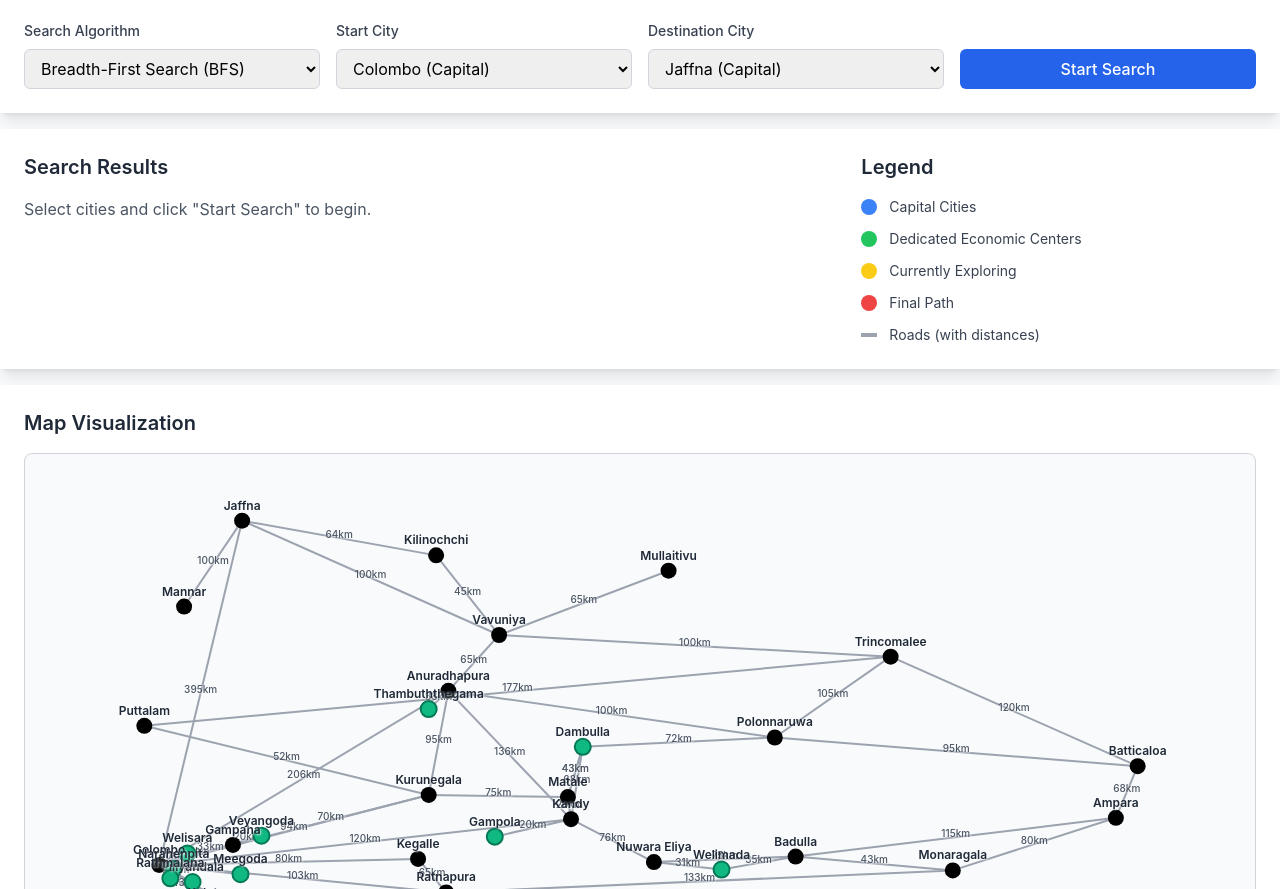
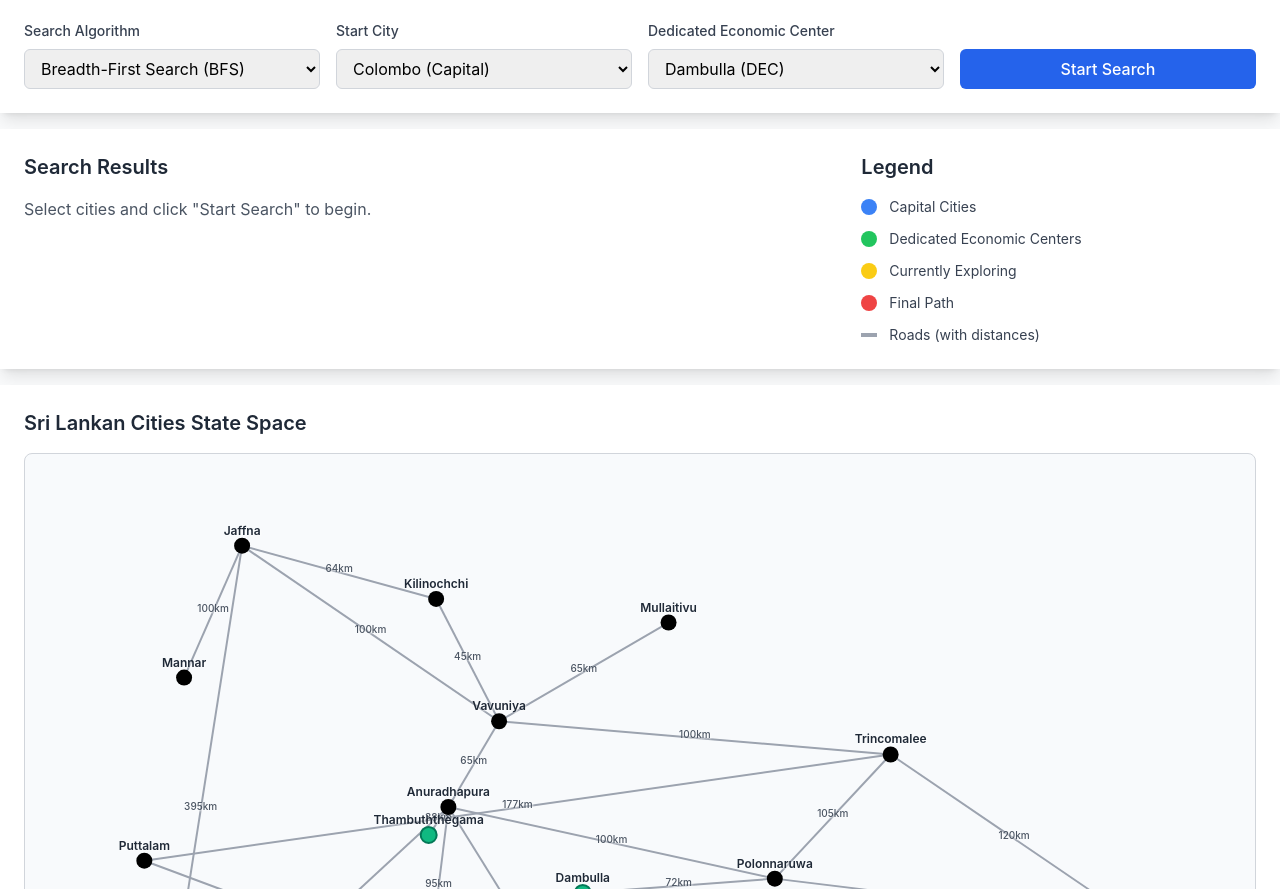
Before and after one commit to herathhmdd/SearchAlgorithmsV2, a plain HTML site: page index.html in a window 1280 px wide. Shown: the part 63-952 px from the top of the page. Drawn offline with nearby package versions, Linux system fonts and the light colour scheme.

Commit message:
Update city selection options to filter by type; change destination city default to a Dedicated Economic Center

```diff
--- a/index.html
+++ b/index.html
@@ -51,7 +51,7 @@
                 <!-- Destination City -->
                 <div>
                     <label for="destCity" class="block text-sm font-medium text-gray-700 mb-2">
-                        Destination City
+                        Dedicated Economic Center
                     </label>
                     <select id="destCity" class="w-full px-3 py-2 border border-gray-300 rounded-md focus:outline-none focus:ring-2 focus:ring-blue-500">
                         <!-- Options will be populated by JavaScript -->
@@ -130,8 +130,8 @@
     <!-- Graph Visualization -->
     <div class="bg-white shadow-lg mt-4 p-6">
         <div class="max-w-7xl mx-auto">
-            <h2 class="text-xl font-semibold text-gray-800 mb-4">Map Visualization</h2>
-            <div id="graphContainer" class="w-full h-96 lg:h-[600px] border border-gray-300 rounded-lg overflow-hidden">
+            <h2 class="text-xl font-semibold text-gray-800 mb-4">Sri Lankan Cities State Space</h2>
+            <div id="graphContainer" class="w-full h-[500px] lg:h-[800px] xl:h-[900px] border border-gray-300 rounded-lg overflow-hidden">
                 <!-- D3.js visualization will be rendered here -->
             </div>
         </div>
@@ -154,6 +154,6 @@
         </div>
     </div>
 
-    <script src="scripts.js"></script>
+    <script src="scripts.js?v=3"></script>
 </body>
 </html>
--- a/scripts.js
+++ b/scripts.js
@@ -201,26 +201,35 @@ function populateCityDropdowns() {
     // Sort cities alphabetically
     const sortedCities = [...graphData.nodes].sort((a, b) => a.id.localeCompare(b.id));
 
+    // Filter capital cities for start dropdown
+    const capitalCities = sortedCities.filter(city => city.type === 'capitol');
+
+    // Filter DEC cities for destination dropdown
+    const decCities = sortedCities.filter(city => city.type === 'dec');
+
     // Clear existing options
-    startCitySelect.innerHTML = '<option value="">Select start city</option>';
-    destCitySelect.innerHTML = '<option value="">Select destination city</option>';
+    startCitySelect.innerHTML = '<option value="">Select start city (Capital only)</option>';
+    destCitySelect.innerHTML = '<option value="">Select destination city (DEC only)</option>';
 
-    // Add city options
-    sortedCities.forEach(city => {
+    // Add capital cities only to start dropdown
+    capitalCities.forEach(city => {
         const startOption = document.createElement('option');
         startOption.value = city.id;
-        startOption.textContent = `${city.id} (${city.type === 'capitol' ? 'Capital' : 'DEC'})`;
+        startOption.textContent = `${city.id} (Capital)`;
         startCitySelect.appendChild(startOption);
+    });
 
+    // Add DEC cities only to destination dropdown
+    decCities.forEach(city => {
         const destOption = document.createElement('option');
         destOption.value = city.id;
-        destOption.textContent = `${city.id} (${city.type === 'capitol' ? 'Capital' : 'DEC'})`;
+        destOption.textContent = `${city.id} (DEC)`;
         destCitySelect.appendChild(destOption);
     });
 
     // Set default values for demonstration
     startCitySelect.value = 'Colombo';
-    destCitySelect.value = 'Jaffna';
+    destCitySelect.value = 'Dambulla'; // Changed to a DEC city
 }
 
 /**
```
